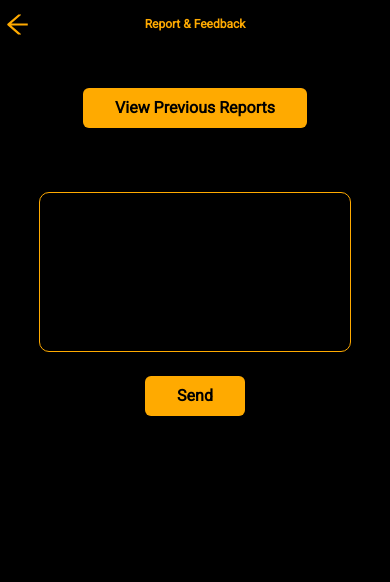
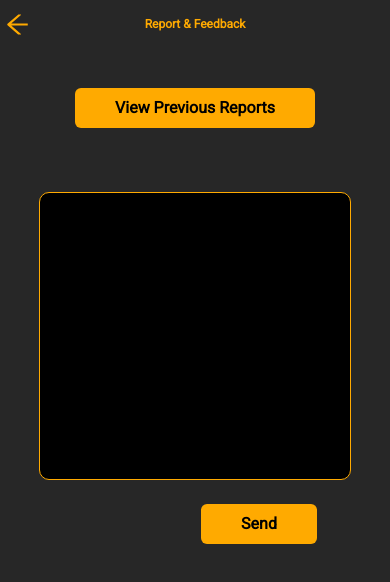
Before and after one commit to itsjahidhasan/food_project, a Next.js app: page /report in a window 390 px wide. Shown: the top 582 px of the page. Built offline with nearby package versions, Linux system fonts and the light colour scheme.

Commit message:
responsive updated

```diff
--- a/src/components/footer.js
+++ b/src/components/footer.js
@@ -1,5 +1,6 @@
 import React, { useState, useEffect } from "react";
 import { EditOutlined } from "@ant-design/icons";
+import Router from "next/router";
 import Link from "next/link";
 
 import { Row, Col } from "antd";
@@ -28,7 +29,7 @@ export default function Footer() {
                   <a>About us</a>
                 </Link>
               </li>
-              <li>
+              <li onClick={() => Router.push("./helpCenter")}>
                 <Link href={""}>
                   <a>Help Center</a>
                 </Link>
@@ -49,7 +50,7 @@ export default function Footer() {
                   <a>Privacy Policy</a>
                 </Link>
               </li>
-              <li>
+              <li onClick={() => Router.push("./terms")}>
                 <Link href={""}>
                   <a>Terms & Conditions</a>
                 </Link>
--- a/src/components/layout/foodmenu.js
+++ b/src/components/layout/foodmenu.js
@@ -2,10 +2,12 @@ import Image from "next/image";
 import Link from "next/link";
 import { Row, Col, Drawer, Button } from "antd";
 import React, { useState } from "react";
+import Common from "./common";
 
 export default function FoodMenu() {
   return (
-    <>
+    <Common>
+      <>
       <div className="food-menu-mobile-view">
         <div className="header">
           <Row span={16}>
@@ -43,6 +45,7 @@ export default function FoodMenu() {
         </Row>
       </div>
     </>
+    </Common>
   );
 }
 
--- a/src/components/layout/report.js
+++ b/src/components/layout/report.js
@@ -10,11 +10,11 @@ export default function Report (){
             />
         <p id='icon'> Report & Feedback</p>
         </div>
-<div>
-<button className="reports">View Previous Reports</button>
+<div className="reports">
+<button id="button">View Previous Reports</button>
 
 <input id='input'type="text" />
-<button className="reports">Send</button>
+<button id="button" className="send-b">Send</button>
 </div>
 </div>
     )
--- a/src/components/layout/webProfile.js
+++ b/src/components/layout/webProfile.js
@@ -5,6 +5,7 @@ import { LaptopOutlined,FormOutlined, NotificationOutlined, UserOutlined,EyeInvi
 import { Layout ,Input, Space, Menu } from 'antd';
 import React from 'react';
 import  { useState } from 'react'
+import { Footer } from 'antd/lib/layout/layout';
 
 const items2 = [UserOutlined, LaptopOutlined, NotificationOutlined].map((icon, index) => {
   const key = String(index + 1);
--- a/styles/scss/helpCenter.scss
+++ b/styles/scss/helpCenter.scss
@@ -1,13 +1,25 @@
 .helpline {
     display: flex;
-    justify-content: space-evenly;
+    justify-content: space-between;
     background-color: #0A0A0A;
     height: 90px;
     align-items: center;
     margin-bottom: 1rem;
+    padding: 0 1rem;
 }
 
 .help{
     display: inline-block;
 
 }
+
+@media (min-width: 601px ) and (min-width: 1024px) {
+.helpline{
+
+    margin: 1rem 30%;
+
+}
+.hcenter{
+    margin-top: 3rem;
+}
+}
--- a/styles/scss/report.scss
+++ b/styles/scss/report.scss
@@ -1,19 +1,19 @@
+
 .report{
     height: 100%;
     width: 100%;
     position: absolute;
     text-align: center;
-    background-color: black;
+    background-color:$backGround-color-primary;
 }
 .reports{
-    padding: .5rem 2rem;
-    margin-top: 1.5rem;
-    font-weight: bolder;
-    color: black;
-    background-color: #ffaa00;
-    border: none;
-    border-radius: 6px;
-    text-align: center;
+    display: flex;
+    align-items: center;
+    flex-direction: column;
+}
+.send-b{
+    margin-left: 8rem;
+
 }
 
 #input{
@@ -23,5 +23,18 @@
     border-radius: 10px;
     background-color: black;
     width: 80%;
-    height: 10rem;
+    height: 18rem;
 }
+@media  (min-width: 690px) {
+#input{
+    width: 30%;
+}
+.reports{
+    margin-top: 6rem;
+
+}
+.send-b{
+ margin-left: 0;
+
+}
+}
```
Also changed, not shown: src/components/addNewAddress.js (+4 -3 lines), src/components/layout/common.js (+7 -9 lines), src/components/layout/helpCenter.js (+8 -20 lines).
